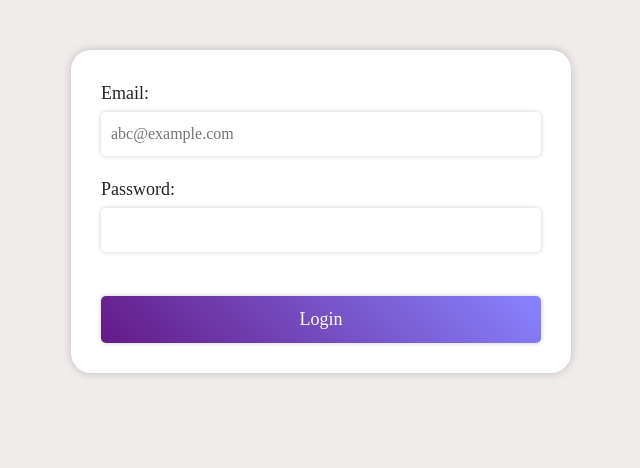
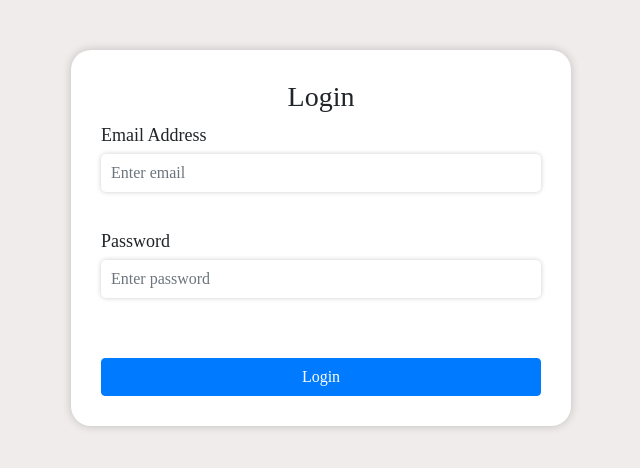
Before and after one commit to Joshy-A/Errandy, a Flask app: page /login in a window 1280 px wide. Shown: the part 56-524 px from the top of the page, without its empty margins (319-959 px from the left). Run offline with Flask 3, Linux system fonts and the light colour scheme; some libraries are stand-ins or nearby versions.

Commit message:
login fixed

```diff
--- a/Errand/templates/login.html
+++ b/Errand/templates/login.html
@@ -1,12 +1,28 @@
 {% extends "index.html" %} {% block title %}Login{% endblock %} {% block content
     %}
     <form method="POST">
-        <label for="email">Email:</label>
-        <input type="email" name="email" placeholder="abc@example.com">
-
-        <label for="password">Password:</label>
-        <input type="password" name="password">
-        <br>
-        <input type="submit" value="Login">
+      <h3 align="center">Login</h3>
+      <div class="form-group">
+        <label for="email">Email Address</label>
+        <input
+          type="email"
+          class="form-control"
+          id="email"
+          name="email"
+          placeholder="Enter email"
+        />
+      </div>
+      <div class="form-group">
+        <label for="password">Password</label>
+        <input
+          type="password"
+          class="form-control"
+          id="password"
+          name="password"
+          placeholder="Enter password"
+        />
+      </div>
+      <br />
+      <button type="submit" class="btn btn-primary">Login</button>
     </form>
     {% endblock %}
```
